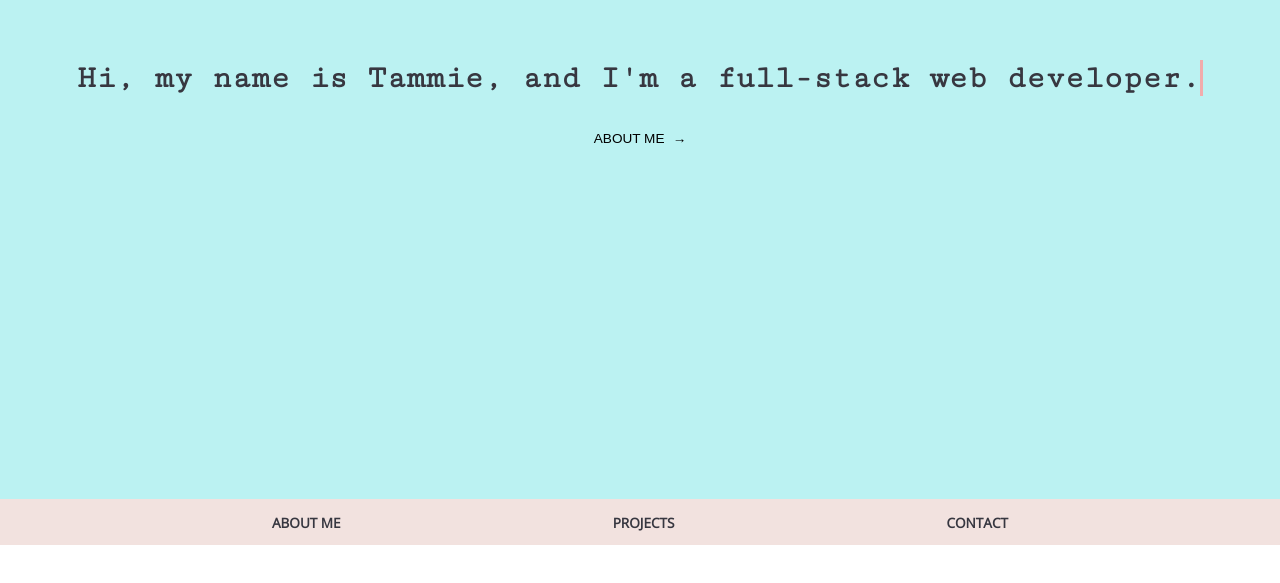
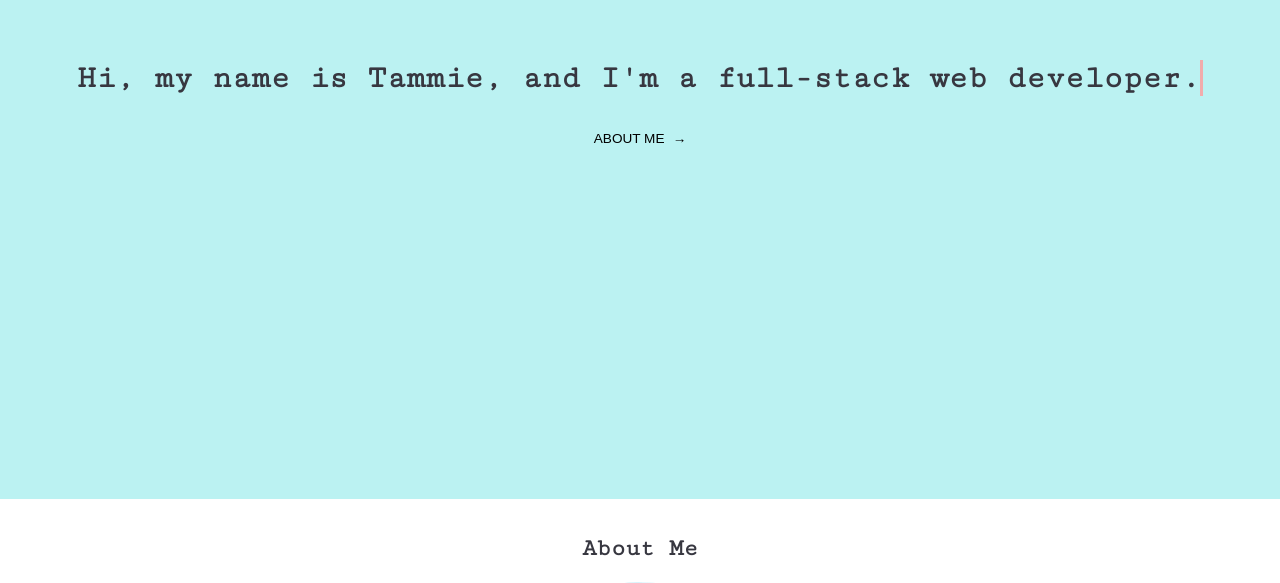
Before and after one commit to tammiec/portfolio, a React (Create React App) app: page / in a window 1280 px wide. Shown: the part 301-884 px from the top of the page. Built offline with nearby package versions, Linux system fonts and the light colour scheme.

Commit message:
Work on sticky nav

```diff
--- a/src/Components/App.js
+++ b/src/Components/App.js
@@ -12,20 +12,27 @@ import './App.scss';
 export default function App() {
 
   // refs for DOM elements to scroll to
-  const navRef = useRef(null)
+  const homeRef = useRef(null)
   const aboutRef = useRef(null)
   const projectsRef = useRef(null)
   const contactRef = useRef(null)
 
   // fix nav-bar to top when scrolled to the bottom of Home
-  const [sticky, setSticky] = useState(false);
+  const [displayNav, setDisplayNav] = useState(false)
+
+  const handleScroll = (event) => {
+    const bottom = homeRef.current.scrollHeight - event.target.scrollTop === event.target.clientHeight;
+    if (bottom) {
+      setDisplayNav(true);
+    }
+  }
 
   return (
-    <div className="App">
-      <Home navRef={navRef} setSticky={setSticky} />
-      <div id='nav-bar' className={sticky ? 'sticky' : ''} ref={navRef}>
-        <NavBar aboutRef={aboutRef} projectsRef={projectsRef} contactRef={contactRef} />
+    <div className="App" onScroll={handleScroll}>
+      <div id='home' ref={homeRef}>
+        <Home aboutRef={aboutRef} />
       </div>
+      {displayNav && <NavBar aboutRef={aboutRef} projectsRef={projectsRef} contactRef={contactRef} />}
       <div id='about' ref={aboutRef}>
         <About />
       </div>
--- a/src/Components/App.scss
+++ b/src/Components/App.scss
@@ -3,17 +3,19 @@
 }
 
 #nav-bar {
-  position: relative;
+  position: fixed;
+  top: 0;
+  left: 0;
   height: 56px;
 }
 
-.sticky {
-  position: fixed;
-  top: 0;
-  left: 0;
-  right: 0;
-  z-index: 1;
-}
+// .sticky {
+//   position: fixed;
+//   top: 0;
+//   left: 0;
+//   right: 0;
+//   z-index: 1;
+// }
 
 #about, #projects {
   display: flex;
--- a/src/Components/Home/Home.js
+++ b/src/Components/Home/Home.js
@@ -11,7 +11,7 @@ export default function Component(props) {
   const [fadeIn, setFadeIn] = useState(false);
 
   const handleClick = () => {
-    scrollToRef(props.navRef)
+    scrollToRef(props.aboutRef)
   }
 
   useEffect(() => {
--- a/src/Components/NavBar.scss
+++ b/src/Components/NavBar.scss
@@ -3,11 +3,11 @@
 nav {
   background-color: $Portfolio-4-hex;
   width: 100%;
-  // position: fixed;
-  // top: 0;
-  // left: 0;
-  // right: 0;
-  // z-index: 1;
+  position: fixed;
+  top: 0;
+  left: 0;
+  right: 0;
+  z-index: 1;
 }
 
 #nav-center {
--- a/src/Helpers/scrollToRef.js
+++ b/src/Helpers/scrollToRef.js
@@ -1,7 +1,7 @@
 export default function scrollToRef(ref) {
   window.scrollTo({
     left: 0,
-    top: ref.current.offsetTop,
+    top: ref.current.offsetTop - 46,
     behavior: 'smooth'
   })
 }
```
Also changed, not shown: src/Components/Home/Button.js (deleted, +0 -11 lines).
